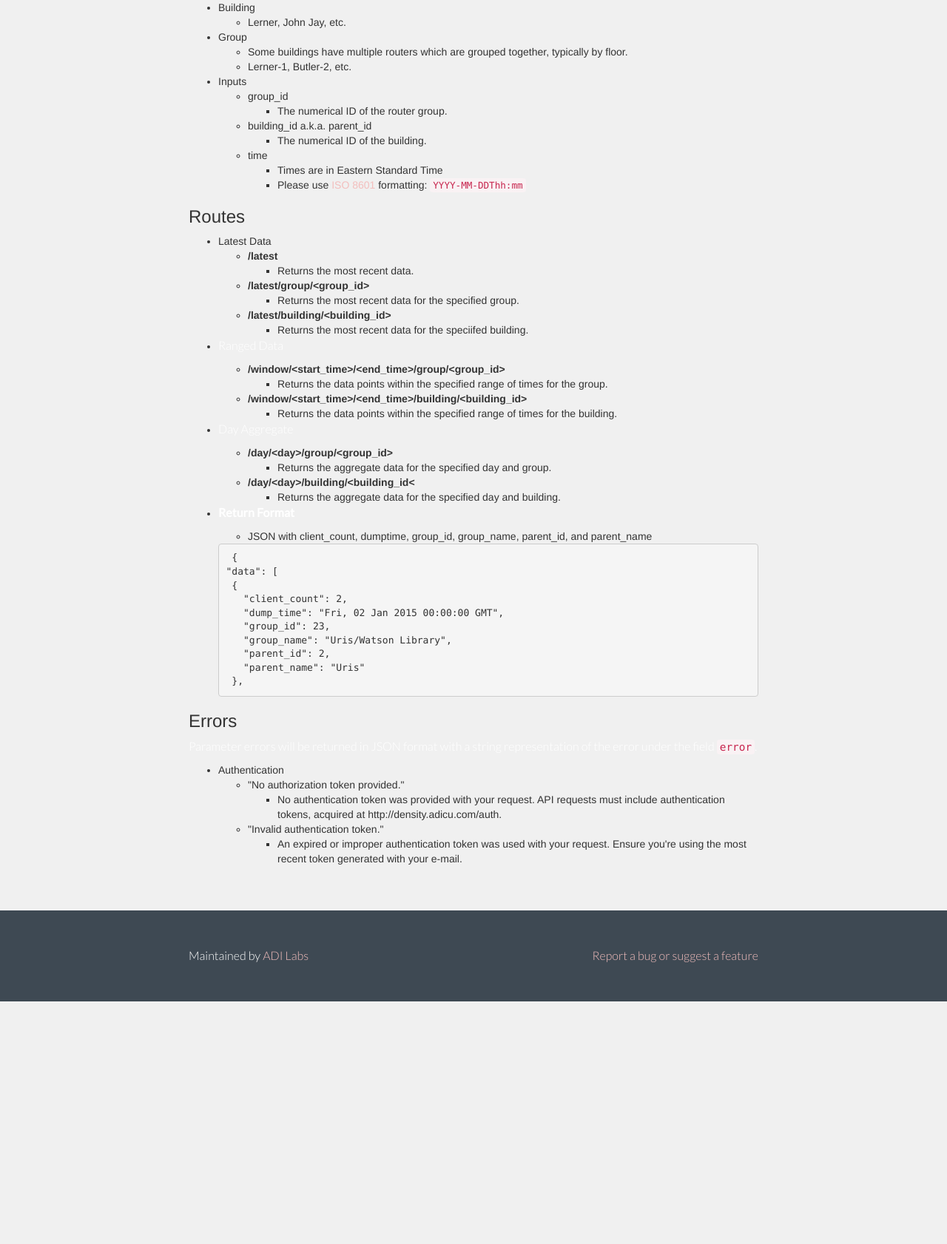
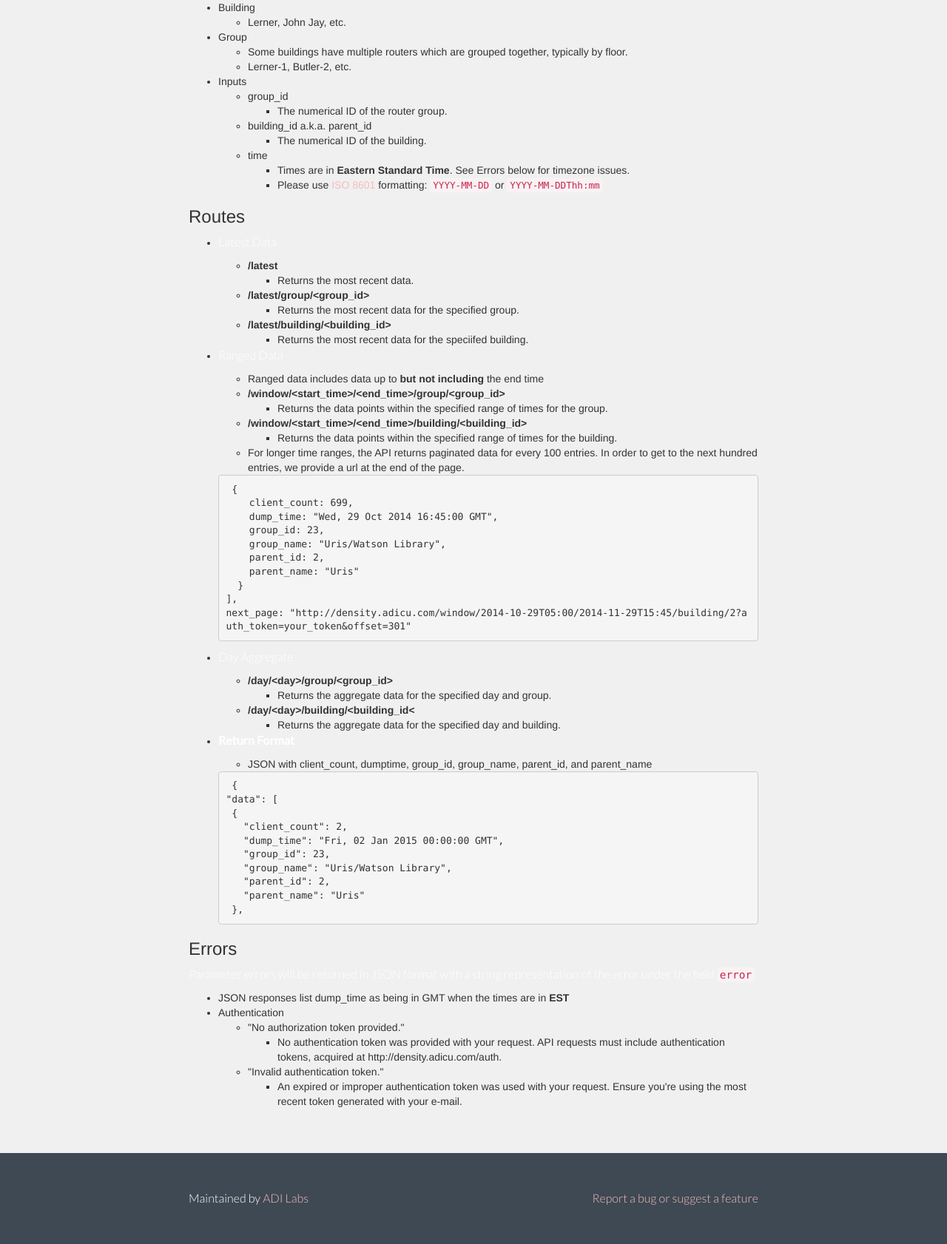
Before and after one commit to ADI-Labs/density, a Flask app: page /docs in a window 1280 px wide. Shown: the part 942-2624 px from the top of the page at 74% size. Before the commit the page ends 2296 px from the top, so only its background shows below. Run offline with Flask 2, Linux system fonts and the light colour scheme; some libraries are stand-ins or nearby versions.

Commit message:
updated language to density documentation

```diff
--- a/density/templates/docs.html
+++ b/density/templates/docs.html
@@ -76,8 +76,8 @@
 <li>time
 
 <ul>
-<li>Times are in Eastern Standard Time</li>
-<li>Please use <a href="http://en.wikipedia.org/wiki/ISO_8601">ISO 8601</a> formatting: <code>YYYY-MM-DDThh:mm</code></li>
+<li>Times are in <strong>Eastern Standard Time</strong>.  See Errors below for timezone issues. </li>
+<li>Please use <a href="http://en.wikipedia.org/wiki/ISO_8601">ISO 8601</a> formatting: <code>YYYY-MM-DD</code> or <code>YYYY-MM-DDThh:mm</code></li>
 </ul>
 </li>
 </ul>
@@ -88,7 +88,7 @@
 <h3>Routes</h3>
 
 <ul>
-<li>Latest Data
+<li><p>Latest Data</p>
 
 <ul>
 <li><strong>/latest</strong>
@@ -114,6 +114,7 @@
 <li><p>Ranged Data</p>
 
 <ul>
+  <li>Ranged data includes data up to <strong>but not including</strong> the end time</li>
 <li><strong>/window/&lt;start_time>/&lt;end_time>/group/&lt;group_id></strong>
 
 <ul>
@@ -123,11 +124,24 @@
 <li><strong>/window/&lt;start_time>/&lt;end_time>/building/&lt;building_id></strong>
 
 <ul>
-<li>Returns the data points within the specified range of times for the building.</li>
+<li>Returns the data points within the specified range of times for the building.</li></li></ul>
+<li>For longer time ranges, the API returns paginated data for every 100 entries.
+In order to get to the next hundred entries, we provide a url at the end of the page.</li>
+
 </ul>
-</li>
-</ul>
-</li>
+
+<pre><code> {
+    client_count: 699,
+    dump_time: "Wed, 29 Oct 2014 16:45:00 GMT",
+    group_id: 23,
+    group_name: "Uris/Watson Library",
+    parent_id: 2,
+    parent_name: "Uris"
+  }
+],
+next_page: "http://density.adicu.com/window/2014-10-29T05:00/2014-11-29T15:45/building/2?auth_token=your_token&offset=301"
+</code></pre>
+
 <li><p>Day Aggregate</p>
 
 <ul>
@@ -171,6 +185,8 @@
 <p>Parameter errors will be returned in JSON format with a string representation of the error under the field <code>error</code>.</p>
 
 <ul>
+<li>JSON responses list dump_time as being in GMT when the times are in <strong>EST</strong></li>
+
 <li>Authentication
 
 <ul>
```
